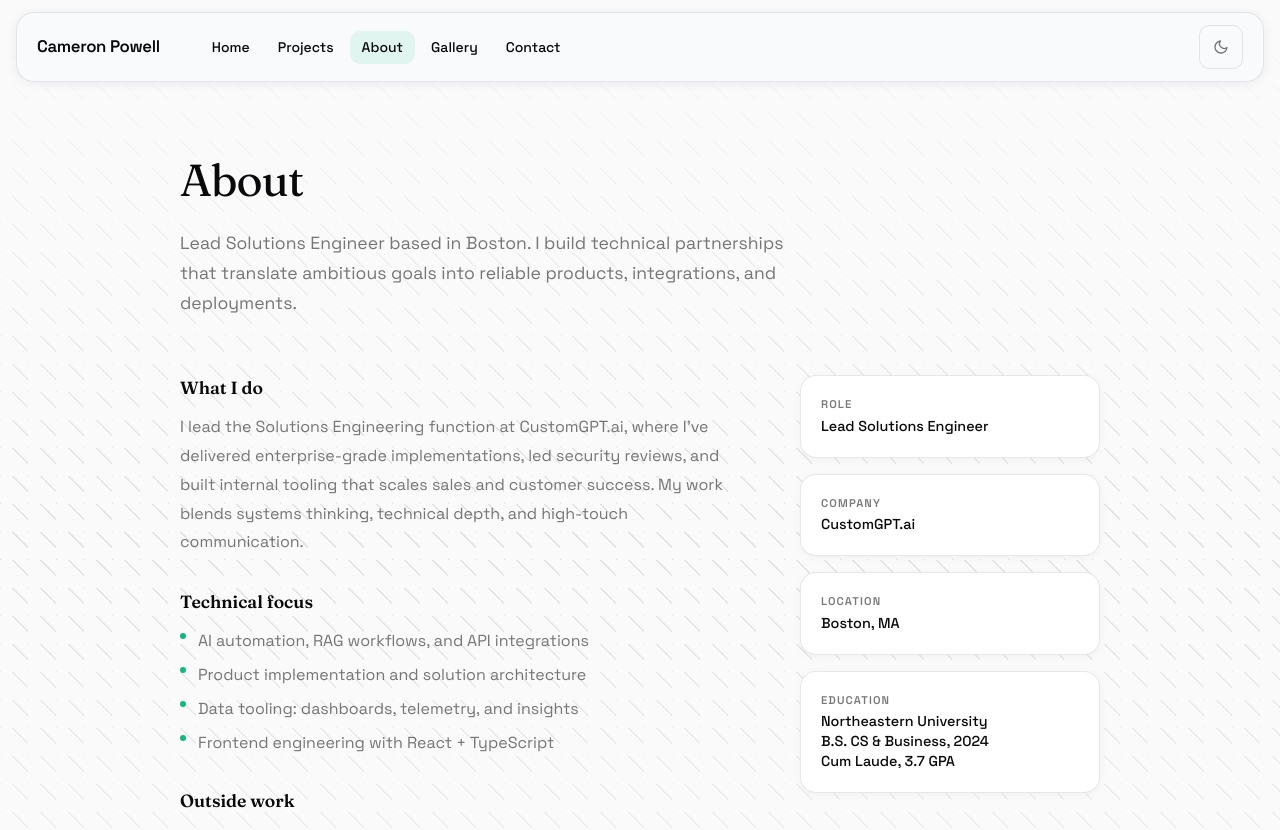
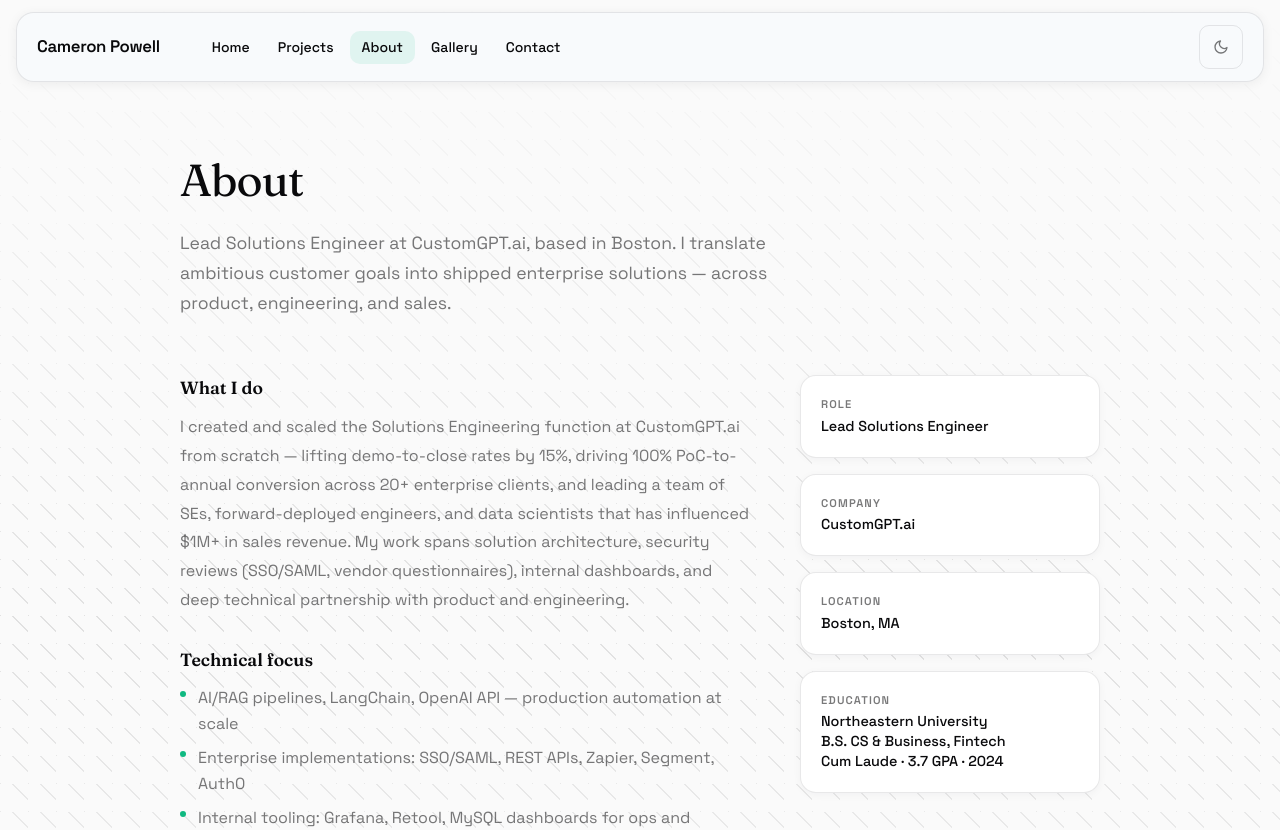
Before and after one commit to bbuckwheatt/website, a Next.js app: page /about in a window 1280 px wide. Shown: the top 830 px of the page. Built offline with nearby package versions, Linux system fonts and the light colour scheme.

Commit message:
update resume link and refresh site copy from resume

```diff
--- a/app/about/page.tsx
+++ b/app/about/page.tsx
@@ -7,7 +7,7 @@ import type { Metadata } from 'next';
 export const metadata: Metadata = {
   title: 'About',
   description:
-    'Lead Solutions Engineer based in Boston. Building technical partnerships, enterprise implementations, and internal tooling.',
+    'Lead Solutions Engineer at CustomGPT.ai based in Boston. CS & Business grad from Northeastern, building technical partnerships and enterprise AI implementations.',
 };
 
 export default function AboutPage() {
@@ -17,8 +17,8 @@ export default function AboutPage() {
       <header className="mb-14">
         <h1 className="text-[2.8rem] mb-4 tracking-[-0.02em] max-sm:text-[2.2rem]">About</h1>
         <p className="text-[1.1rem] text-[var(--text-muted)] leading-[1.7] max-w-[620px]">
-          Lead Solutions Engineer based in Boston. I build technical partnerships that translate
-          ambitious goals into reliable products, integrations, and deployments.
+          Lead Solutions Engineer at CustomGPT.ai, based in Boston. I translate ambitious customer
+          goals into shipped enterprise solutions — across product, engineering, and sales.
         </p>
       </header>
 
@@ -30,10 +30,12 @@ export default function AboutPage() {
           <div>
             <h2 className="text-[1.1rem] font-semibold text-[var(--text-primary)] mb-3 mt-0">What I do</h2>
             <p className="text-[var(--text-muted)] leading-[1.8] m-0">
-              I lead the Solutions Engineering function at CustomGPT.ai, where I&apos;ve delivered
-              enterprise-grade implementations, led security reviews, and built internal tooling
-              that scales sales and customer success. My work blends systems thinking, technical
-              depth, and high-touch communication.
+              I created and scaled the Solutions Engineering function at CustomGPT.ai from scratch —
+              lifting demo-to-close rates by 15%, driving 100% PoC-to-annual conversion across 20+
+              enterprise clients, and leading a team of SEs, forward-deployed engineers, and data
+              scientists that has influenced $1M+ in sales revenue. My work spans solution
+              architecture, security reviews (SSO/SAML, vendor questionnaires), internal dashboards,
+              and deep technical partnership with product and engineering.
             </p>
           </div>
 
@@ -41,10 +43,11 @@ export default function AboutPage() {
             <h2 className="text-[1.1rem] font-semibold text-[var(--text-primary)] mb-3 mt-0">Technical focus</h2>
             <ul className="m-0 pl-0 list-none flex flex-col gap-2">
               {[
-                'AI automation, RAG workflows, and API integrations',
-                'Product implementation and solution architecture',
-                'Data tooling: dashboards, telemetry, and insights',
-                'Frontend engineering with React + TypeScript',
+                'AI/RAG pipelines, LangChain, OpenAI API — production automation at scale',
+                'Enterprise implementations: SSO/SAML, REST APIs, Zapier, Segment, Auth0',
+                'Internal tooling: Grafana, Retool, MySQL dashboards for ops and monitoring',
+                'Frontend engineering with React, TypeScript, and Node.js',
+                'Python data tooling with NumPy, Pandas, and SQL',
               ].map((item) => (
                 <li key={item} className="flex items-start gap-3 text-[var(--text-muted)] leading-relaxed">
                   <span className="mt-[0.35rem] w-1.5 h-1.5 rounded-full bg-[var(--accent)] flex-shrink-0" />
@@ -57,7 +60,7 @@ export default function AboutPage() {
           <div>
             <h2 className="text-[1.1rem] font-semibold text-[var(--text-primary)] mb-3 mt-0">Outside work</h2>
             <p className="text-[var(--text-muted)] leading-[1.8] m-0">
-              Strategy and role-playing games, science fiction, finance, fitness,
+              Strategy and role-playing games, science fiction, fantasy, finance, fitness,
               hiking, cooking, coffee, and pickleball.
             </p>
           </div>
@@ -69,7 +72,7 @@ export default function AboutPage() {
             { label: 'Role',       value: 'Lead Solutions Engineer' },
             { label: 'Company',    value: 'CustomGPT.ai' },
             { label: 'Location',   value: 'Boston, MA' },
-            { label: 'Education',  value: 'Northeastern University\nB.S. CS & Business, 2024\nCum Laude, 3.7 GPA' },
+            { label: 'Education',  value: 'Northeastern University\nB.S. CS & Business, Fintech\nCum Laude · 3.7 GPA · 2024' },
           ].map(({ label, value }) => (
             <div key={label} className="
               p-5 rounded-[16px]
--- a/app/contact/page.tsx
+++ b/app/contact/page.tsx
@@ -68,7 +68,7 @@ export default function ContactPage() {
               LinkedIn
             </a>
             <a
-              href="https://drive.google.com/file/d/1vkAo0ptWCJjsrb_eoZdmm7-QZS0xIr7_/view?usp=sharing"
+              href="https://drive.google.com/file/d/14N1eUOGHw1jv0iAv-DnMfCyL1q_AE9vV/view?usp=sharing"
               target="_blank"
               rel="noopener noreferrer"
               className="text-[var(--text-primary)] font-medium no-underline hover:text-[var(--accent-soft)] transition-colors duration-200"
--- a/app/projects/page.tsx
+++ b/app/projects/page.tsx
@@ -89,7 +89,7 @@ const PROJECTS: Project[] = [
     id: 3,
     title: 'This Website',
     description:
-      'A handcrafted portfolio built with Next.js, featuring a 3D interactive hero, PPR rendering, and a custom Tailwind design system.',
+      'A handcrafted portfolio built with Next.js App Router, featuring an ASCII art hero, a custom Tailwind v4 design system, and zero-JS server components.',
     imagePath: '/images/projects/web.png',
     imageAlt: 'Portfolio website preview',
     repoUrl: 'https://github.com/bbuckwheatt/website',
--- a/components/Footer.tsx
+++ b/components/Footer.tsx
@@ -16,7 +16,7 @@ export default function Footer() {
           {[
             { label: 'GitHub',   href: 'https://github.com/bbuckwheatt' },
             { label: 'LinkedIn', href: 'https://linkedin.com/in/cameron-powell-' },
-            { label: 'Resume',   href: 'https://drive.google.com/file/d/1vkAo0ptWCJjsrb_eoZdmm7-QZS0xIr7_/view?usp=sharing' },
+            { label: 'Resume',   href: 'https://drive.google.com/file/d/14N1eUOGHw1jv0iAv-DnMfCyL1q_AE9vV/view?usp=sharing' },
           ].map(({ label, href }) => (
             <a
               key={label}
```
